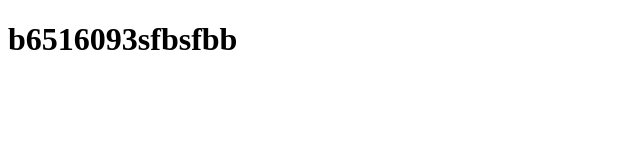
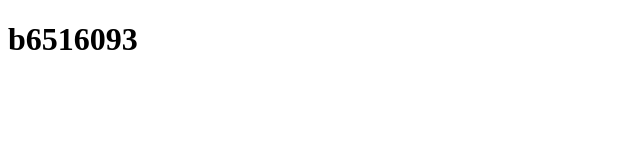
Before and after one commit to seemmer/SE-lab3-B6516093, a plain HTML site: page index.html in a window 1280 px wide. Shown: the whole page, without its empty margins (0-640 px from the left). Drawn offline with Linux system fonts and the light colour scheme.

Commit message:
create ui - close #7

```diff
--- a/index.html
+++ b/index.html
@@ -6,6 +6,6 @@
     <title>Document</title>
 </head>
 <body>
-    <h1>b6516093sfbsfbb</h1>
+    <h1>b6516093</h1>
 </body>
 </html>
```
